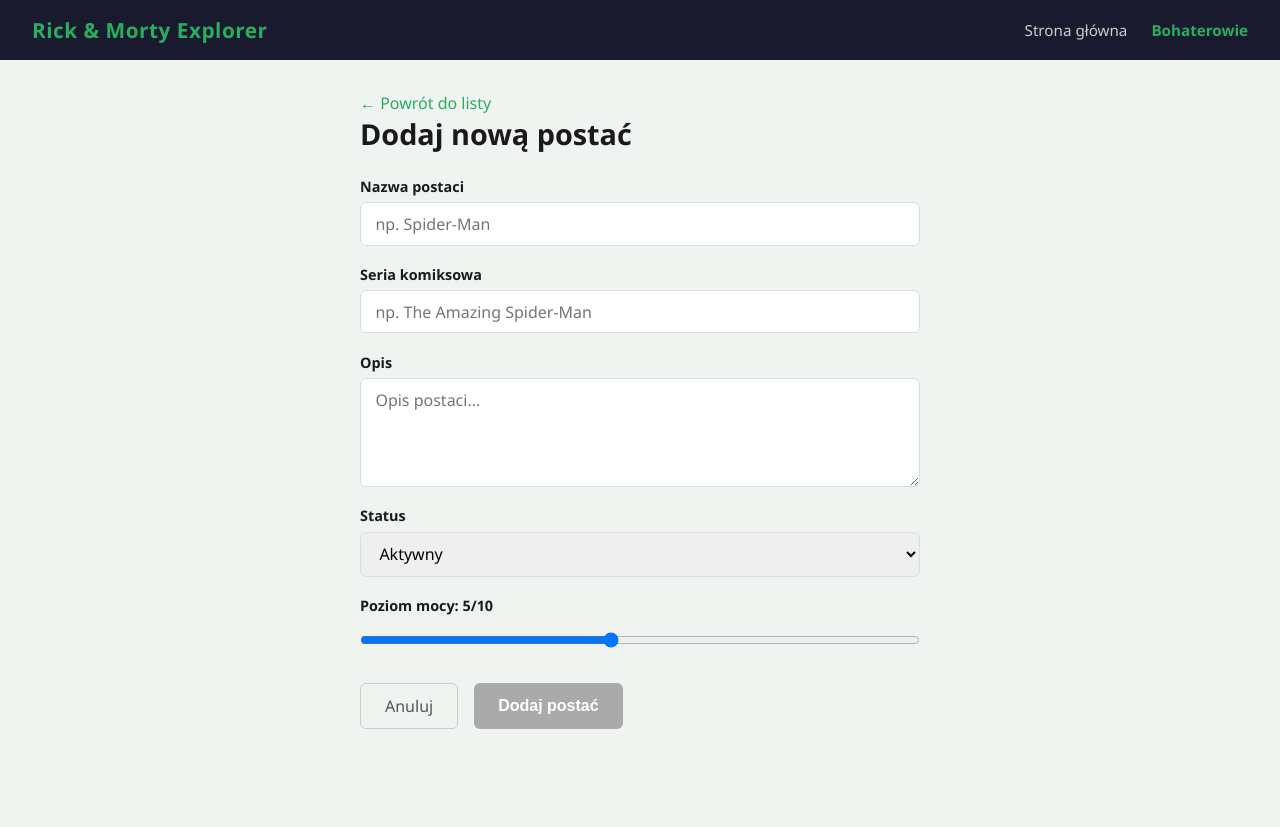
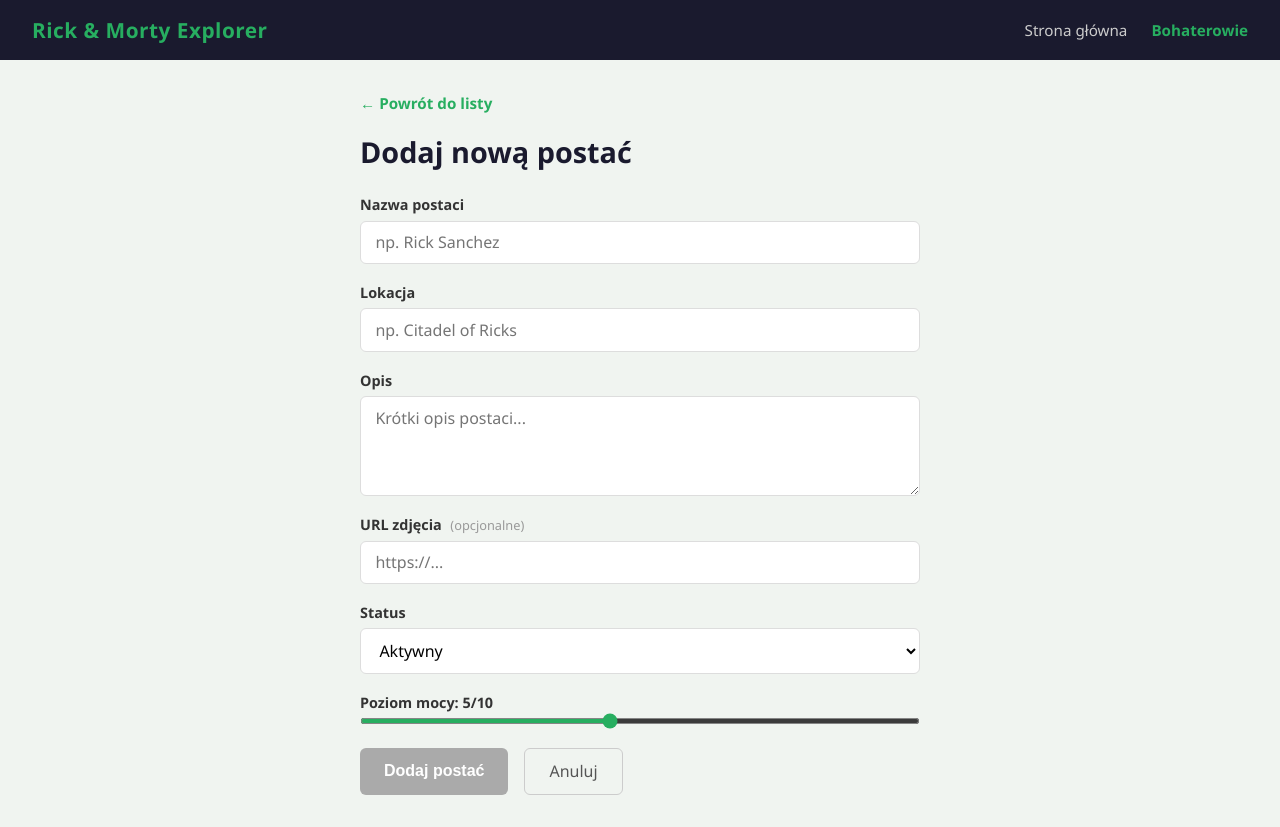
Before and after one commit to rulax113/rick-morty-explorer, an Angular app: page /characters/new in a window 1280 px wide. Before the commit the page ends 800 px from the top, so only its background shows below. Built offline with nearby package versions, Linux system fonts and the light colour scheme.

Commit message:
feat: update form labels, add image URL field with live preview

```diff
--- a/src/app/core/services/character.service.ts
+++ b/src/app/core/services/character.service.ts
@@ -75,13 +75,13 @@
     );
   }
 
-  add(data: Omit<Character, 'id' | 'createdAt' | 'updatedAt' | 'imageUrl' | 'tags'>): Observable<Character> {
+  add(data: Omit<Character, 'id' | 'createdAt' | 'updatedAt' | 'tags'> & { imageUrl?: string }): Observable<Character> {
     const localChars = this.getLocalCharacters();
     const maxId = localChars.length > 0 ? Math.max(...localChars.map((c) => c.id)) : 100000;
     const newCharacter: Character = {
       ...data,
       id: maxId + 1,
-      imageUrl: 'https://rickandmortyapi.com/api/character/avatar/19.jpeg',
+      imageUrl: data.imageUrl || 'https://rickandmortyapi.com/api/character/avatar/19.jpeg',
       tags: [],
       createdAt: new Date(),
       updatedAt: new Date(),
--- a/src/app/features/character-form/character-form.html
+++ b/src/app/features/character-form/character-form.html
@@ -2,35 +2,48 @@
   <a routerLink="/characters" class="back-link">← Powrót do listy</a>
   <h1>Dodaj nową postać</h1>
 
-    <form [formGroup]="form" (ngSubmit)="onSubmit()" class="form-card">
+  <form [formGroup]="form" (ngSubmit)="onSubmit()">
 
     <div class="form-group">
-        <label>Nazwa postaci</label>
-        <input type="text" formControlName="name" placeholder="np. Spider-Man" />
+      <label for="name">Nazwa postaci</label>
+      <input id="name" formControlName="name" placeholder="np. Rick Sanchez" />
       @if (form.get('name')?.invalid && form.get('name')?.touched) {
         <span class="error">Nazwa jest wymagana (min. 2 znaki)</span>
       }
     </div>
 
     <div class="form-group">
-        <label>Seria komiksowa</label>
-        <input type="text" formControlName="series" placeholder="np. The Amazing Spider-Man" />
+      <label for="series">Lokacja</label>
+      <input id="series" formControlName="series" placeholder="np. Citadel of Ricks" />
       @if (form.get('series')?.invalid && form.get('series')?.touched) {
-          <span class="error">Seria jest wymagana</span>
+        <span class="error">Lokacja jest wymagana</span>
       }
     </div>
 
     <div class="form-group">
-        <label>Opis</label>
-        <textarea formControlName="description" rows="4" placeholder="Opis postaci..."></textarea>
+      <label for="description">Opis</label>
+      <textarea id="description" formControlName="description" placeholder="Krótki opis postaci..."></textarea>
       @if (form.get('description')?.invalid && form.get('description')?.touched) {
         <span class="error">Opis jest wymagany (min. 10 znaków)</span>
       }
     </div>
 
     <div class="form-group">
-        <label>Status</label>
-        <select formControlName="status">
+      <label for="imageUrl">URL zdjęcia <span class="optional">(opcjonalne)</span></label>
+      <input id="imageUrl" formControlName="imageUrl" placeholder="https://..." />
+      @if (form.get('imageUrl')?.invalid && form.get('imageUrl')?.touched) {
+        <span class="error">Podaj poprawny adres URL (https://...)</span>
+      }
+      @if (form.get('imageUrl')?.value && form.get('imageUrl')?.valid) {
+        <div class="image-preview">
+          <img [src]="form.get('imageUrl')?.value" alt="Podgląd" />
+        </div>
+      }
+    </div>
+
+    <div class="form-group">
+      <label for="status">Status</label>
+      <select id="status" formControlName="status">
         @for (s of statuses; track s.value) {
           <option [value]="s.value">{{ s.label }}</option>
         }
@@ -38,15 +51,15 @@
     </div>
 
     <div class="form-group">
-        <label>Poziom mocy: {{ form.get('power')?.value }}/10</label>
-        <input type="range" formControlName="power" min="1" max="10" />
+      <label for="power">Poziom mocy: {{ form.get('power')?.value }}/10</label>
+      <input id="power" type="range" min="1" max="10" formControlName="power" class="range-input" />
     </div>
 
     <div class="form-actions">
-        <a routerLink="/characters" class="btn-cancel">Anuluj</a>
-        <button type="submit" [disabled]="form.invalid" class="btn-submit">
-          Dodaj postać
+      <button type="submit" [disabled]="form.invalid || isSubmitting">
+        {{ isSubmitting ? 'Dodawanie...' : 'Dodaj postać' }}
       </button>
+      <a routerLink="/characters">Anuluj</a>
     </div>
 
   </form>
--- a/src/app/features/character-form/character-form.scss
+++ b/src/app/features/character-form/character-form.scss
@@ -2,9 +2,19 @@
   max-width: 560px;
   margin: 0 auto;
 
+  .back-link {
+    display: inline-block;
+    margin-bottom: 1.2rem;
+    color: #27ae60;
+    font-weight: 600;
+    font-size: 0.95rem;
+    &:hover { text-decoration: none; color: #219a52; }
+  }
+
   h1 {
     font-size: 1.8rem;
     margin-bottom: 1.5rem;
+    color: #1a1a2e;
   }
 
   .form-group {
@@ -16,6 +26,14 @@
       font-weight: 600;
       margin-bottom: 0.4rem;
       font-size: 0.9rem;
+      color: #333;
+
+      .optional {
+        font-weight: 400;
+        color: #999;
+        font-size: 0.8rem;
+        margin-left: 0.3rem;
+      }
     }
 
     input, select, textarea {
@@ -25,10 +43,12 @@
       font-size: 1rem;
       font-family: inherit;
       transition: border-color 0.2s;
+      background: white;
 
       &:focus {
         outline: none;
         border-color: #27ae60;
+        box-shadow: 0 0 0 3px rgba(39,174,96,0.1);
       }
 
       &.ng-invalid.ng-touched {
@@ -36,12 +56,37 @@
       }
     }
 
-    textarea { resize: vertical; min-height: 100px; }
+    textarea {
+      resize: vertical;
+      min-height: 100px;
+    }
+
+    .range-input {
+      padding: 0;
+      accent-color: #27ae60;
+      height: 6px;
+      cursor: pointer;
+    }
 
     .error {
       color: #e74c3c;
       font-size: 0.8rem;
       margin-top: 0.3rem;
+    }
+
+    .image-preview {
+      margin-top: 0.8rem;
+      border-radius: 8px;
+      overflow: hidden;
+      border: 2px solid #27ae60;
+      width: 120px;
+      height: 120px;
+
+      img {
+        width: 100%;
+        height: 100%;
+        object-fit: cover;
+      }
     }
   }
 
@@ -59,7 +104,9 @@
       font-size: 1rem;
       font-weight: 600;
       cursor: pointer;
-      &:hover { background: #219a52; }
+      transition: background 0.2s;
+
+      &:hover:not(:disabled) { background: #219a52; }
       &:disabled { background: #aaa; cursor: not-allowed; }
     }
 
--- a/src/app/features/character-form/character-form.ts
+++ b/src/app/features/character-form/character-form.ts
@@ -1,4 +1,4 @@
-import { Component } from '@angular/core';
+import { Component, inject } from '@angular/core';
 import { ReactiveFormsModule, FormBuilder, FormGroup, Validators } from '@angular/forms';
 import { Router, RouterLink } from '@angular/router';
 import { CommonModule } from '@angular/common';
@@ -11,7 +11,10 @@
   styleUrl: './character-form.scss',
 })
 export class CharacterForm {
-  form: FormGroup;
+  private fb = inject(FormBuilder);
+  private router = inject(Router);
+  private characterService = inject(CharacterService);
+
   isSubmitting = false;
 
   statuses = [
@@ -20,31 +23,21 @@
     { value: 'deceased', label: 'Poległy' }
   ];
 
-  constructor(
-    private fb: FormBuilder,
-    private router: Router,
-    private characterService: CharacterService
-  ) {
-    this.form = this.fb.group({
-      name: ['', [Validators.required, Validators.minLength(2)]],
-      description: ['', [Validators.required, Validators.minLength(10)]],
-      series: ['', Validators.required],
-      status: ['active', Validators.required],
-      power: [5, [Validators.required, Validators.min(1), Validators.max(10)]]
-    });
-  }
+  form: FormGroup = this.fb.group({
+    name: ['', [Validators.required, Validators.minLength(2)]],
+    series: ['', Validators.required],
+    description: ['', [Validators.required, Validators.minLength(10)]],
+    imageUrl: ['', [Validators.pattern('https?://.+')]],
+    status: ['active', Validators.required],
+    power: [5, [Validators.required, Validators.min(1), Validators.max(10)]]
+  });
 
   onSubmit(): void {
     if (this.form.invalid) return;
-
     this.isSubmitting = true;
     this.characterService.add(this.form.value).subscribe({
-      next: () => {
-        this.router.navigate(['/characters']);
-      },
-      error: () => {
-        this.isSubmitting = false;
-      }
+      next: () => this.router.navigate(['/characters']),
+      error: () => { this.isSubmitting = false; }
     });
   }
 }
```
Lines whose indentation alone changed are shown as unchanged.
